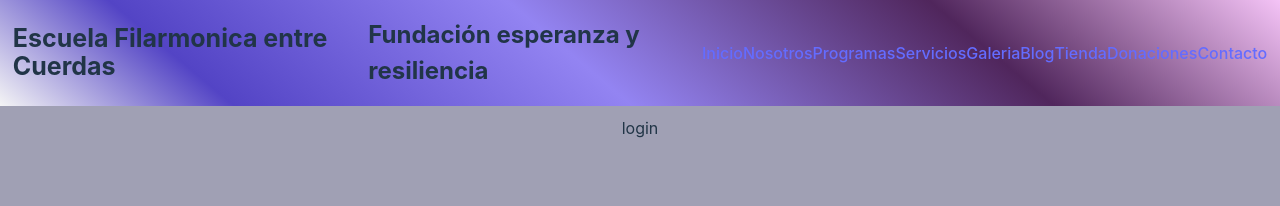
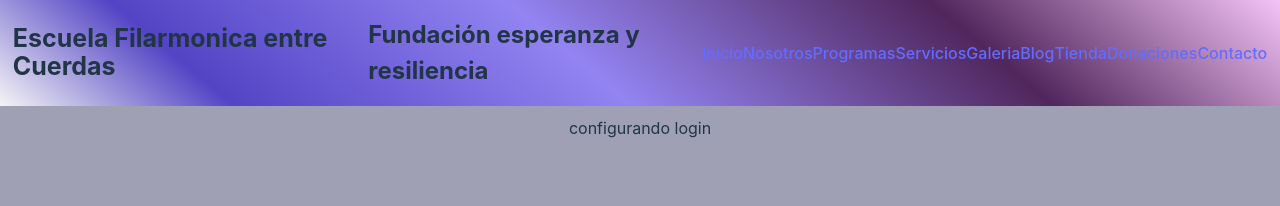
Before and after one commit to edisson89/foundation, a React (Vite) app in the folder Client/: page /login in a window 1280 px wide. Shown: the top 206 px of the page. Built offline with nearby package versions, Linux system fonts and the light colour scheme; the HTML template or start-up script is replaced by a standard one.

Commit message:
configurando page para el login

```diff
--- a/Client/src/login/login.jsx
+++ b/Client/src/login/login.jsx
@@ -1,7 +1,7 @@
 
 const Login = () => {
   return (
-    <div>login</div>
+    <div>configurando login</div>
   )
 }
 
```
